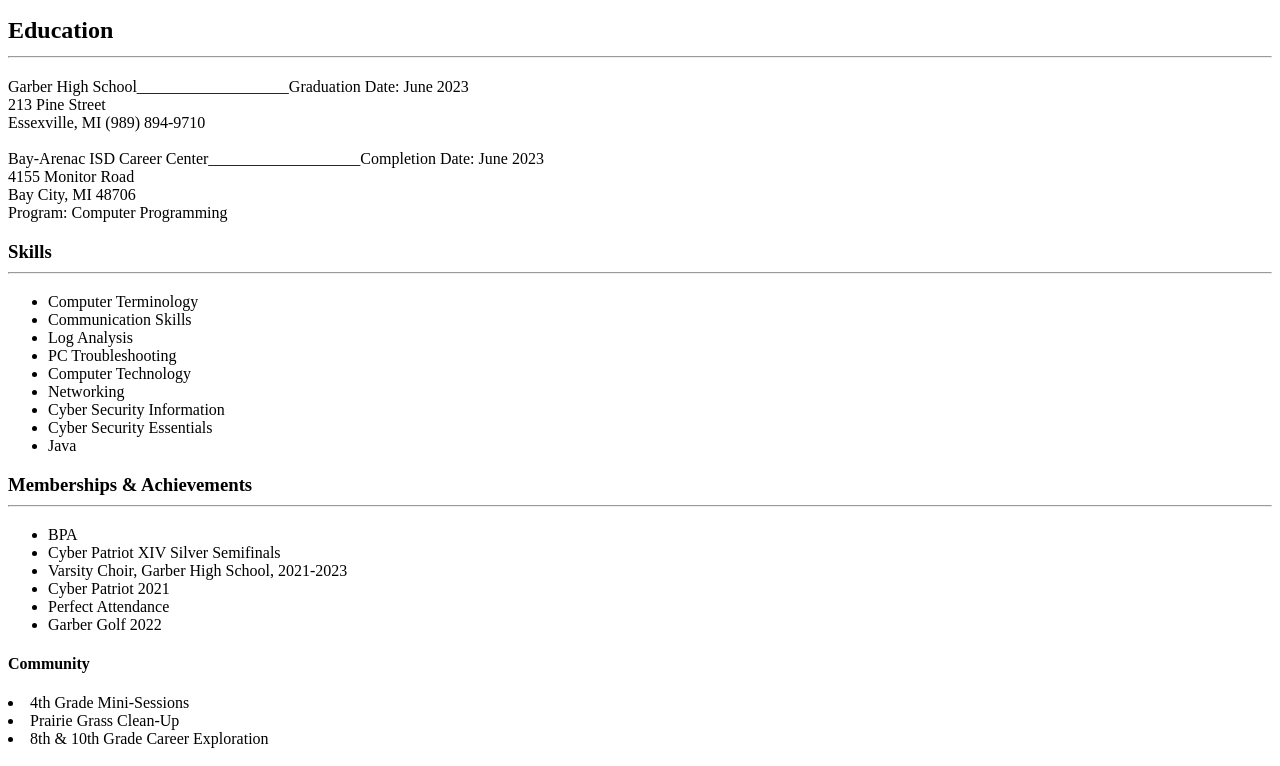
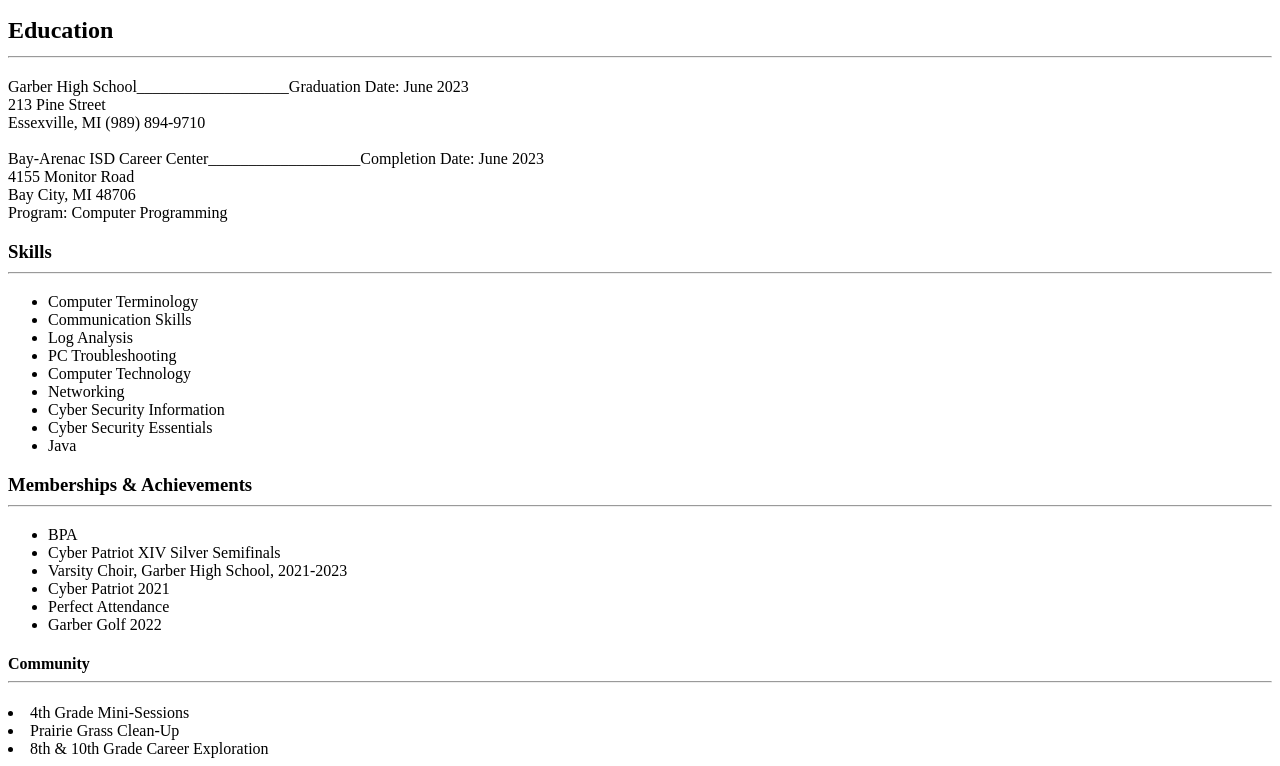
Before and after one commit to ShaneWeaver0415/ShaneWeaver0415.github.io, a plain HTML site: page 1-1/index.html in a window 1280 px wide. Shown: the part 135-901 px from the top of the page. Drawn offline with Linux system fonts and the light colour scheme.

Commit message:
Update index.html

```diff
--- a/1-1/index.html
+++ b/1-1/index.html
@@ -41,7 +41,7 @@ shaneweaver702@icloud.com
     <li>Perfect Attendance</li>
     <li>Garber Golf 2022</li>
 </ul>
-<h4>Community</h4>
+<h4>Community<hr></h4>
     <li>4th Grade Mini-Sessions</li>
     <li>Prairie Grass Clean-Up</li>
     <li>8th & 10th Grade Career Exploration</li>
```
